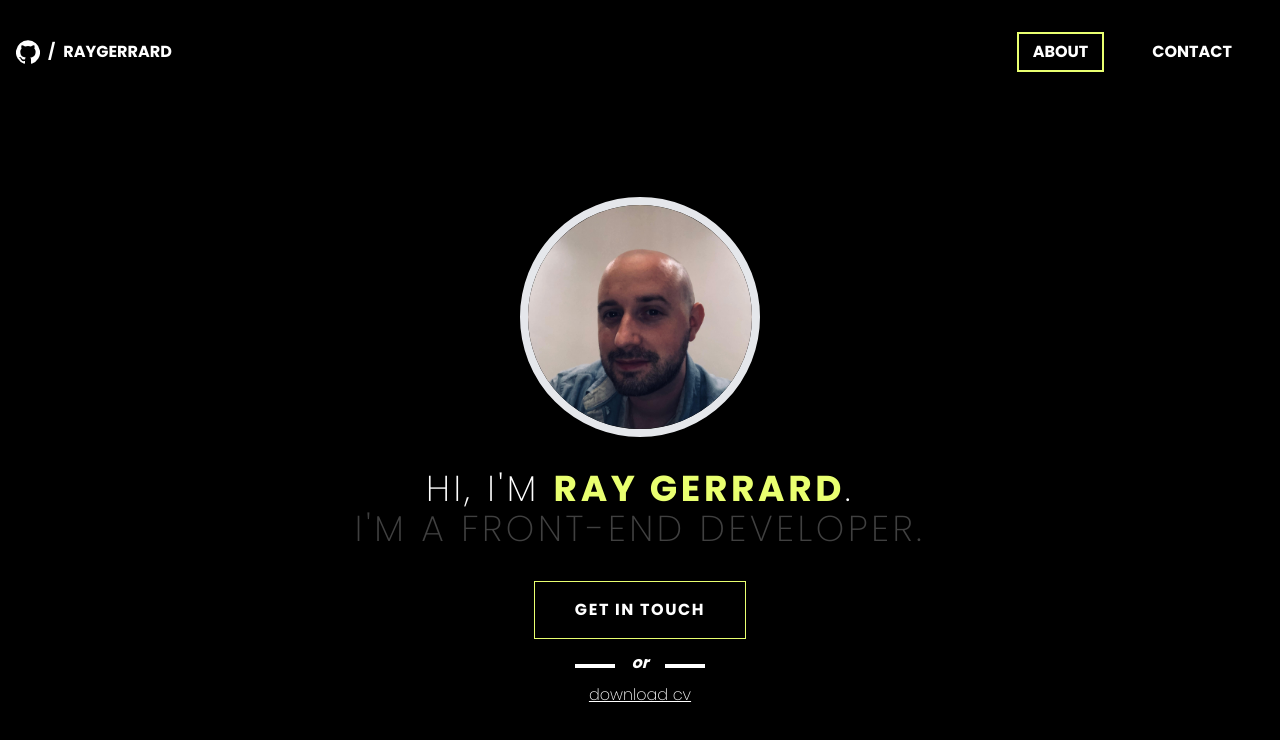
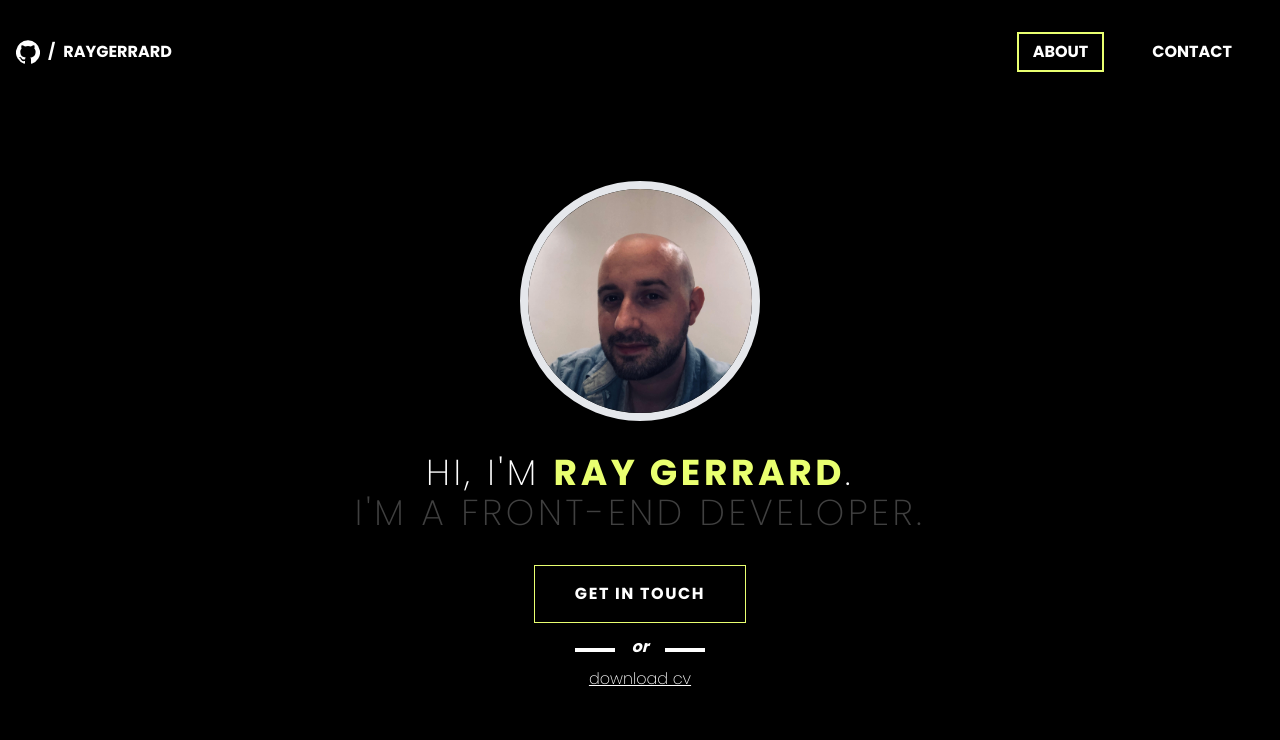
Before and after one commit to raygerrard/raygerrard.com, a React (Create React App) app: page / in a window 1280 px wide. Shown: the top 740 px of the page. Built offline with nearby package versions, Linux system fonts and the light colour scheme.

Commit message:
fixed x scroll bar when animating route change and added bg to body

```diff
--- a/public/index.html
+++ b/public/index.html
@@ -9,7 +9,7 @@
     />
     <title>Front-end Web Developer | Ray Gerrard</title>
   </head>
-  <body>
+  <body class="bg-black">
     <noscript>You need to enable JavaScript to view this content.</noscript>
     <div id="root"></div>
   </body>
--- a/src/App.js
+++ b/src/App.js
@@ -9,7 +9,7 @@ export const App = () => (
     <Router>
         <div className="flex p-4 flex-col h-full bg-black">
             <Navigation />
-            <div className="flex-1 overflow-y-auto">
+            <div className="flex-1 overflow-y-auto overflow-x-hidden">
                 <Switch>
                     <Route
                         render={({ location }) => (
--- a/src/components/Navigation.js
+++ b/src/components/Navigation.js
@@ -2,7 +2,7 @@ import { Logo } from "./Logo";
 import { NavigationLinks } from "./NavigationLinks";
 
 export const Navigation = () => (
-    <div className="text-white text-md mb-8">
+    <div className="text-white text-md">
         <div className="container mx-auto">
             <div className="flex">
                 <div className="flex-1 text-center">
```
